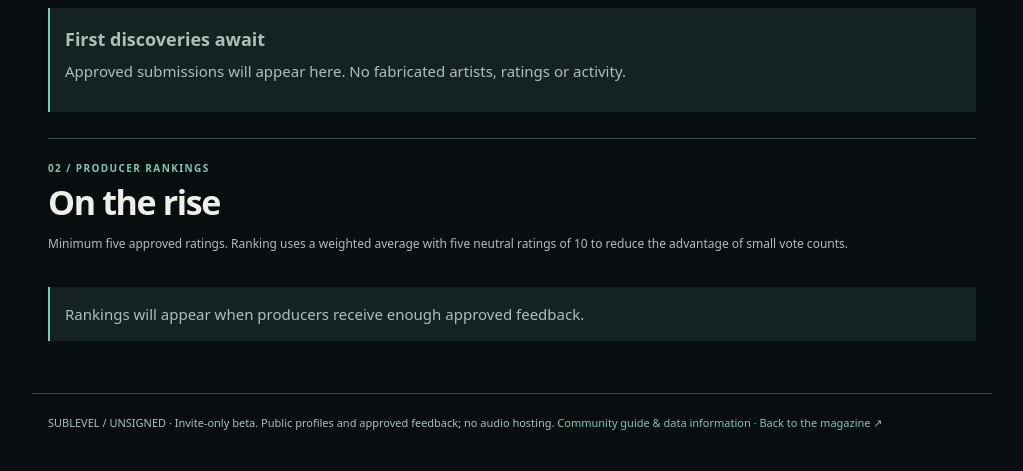
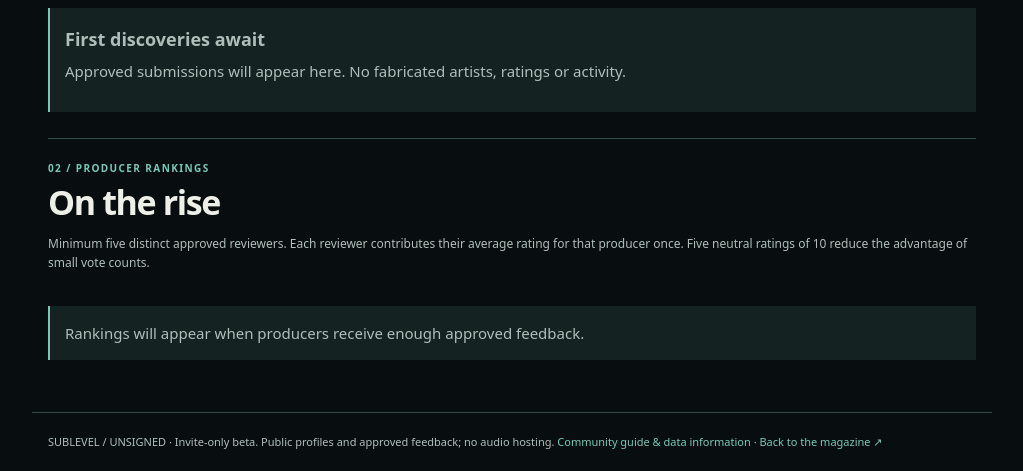
Before and after one commit to brunuk360-pixel/bassline-lab-daily, a Flask app: page / in a window 1280 px wide. Shown: the part 724-1195 px from the top of the page, without its empty margins (128-1151 px from the left). Before the commit the page ends 1154 px from the top, so only its background shows below. Run offline with Flask 3, Linux system fonts and the light colour scheme; data that the repository does not hold is empty; parts of the project's set-up code (start-up, migrations or seed data) failed here and were passed over; some libraries are stand-ins or nearby versions.

Commit message:
Explain distinct-reviewer ranking and eligibility

```diff
--- a/sublevel/unsigned/templates/page.html
+++ b/sublevel/unsigned/templates/page.html
@@ -9,12 +9,12 @@
 <form method="get" class="filter"><label for="genre">Genre</label><select name="genre" id="genre"><option value="">All genres</option>{% for item in genres %}<option {{ 'selected' if genre==item }}>{{ item }}</option>{% endfor %}</select><button>Filter</button></form>
 {% for t in tracks %}<article class="track"><div><span class="kicker">{{ t.genre }}</span><h3><a href="{{ url_for('track',track_id=t.id) }}">{{ t.title }}</a></h3><a class="muted" href="{{ url_for('profile',handle=t.handle) }}">@{{ t.handle }}</a><p>{{ t.note|truncate(160) }}</p></div><div class="track-right"><strong>{{ t.rating if t.rating is not none else '—' }}<small> / 19</small></strong><span>{{ t.votes }} approved ratings</span><a href="{{ url_for('track',track_id=t.id) }}">Review →</a></div></article>
 {% else %}<div class="empty"><h3>First discoveries await</h3><p>Approved submissions will appear here. No fabricated artists, ratings or activity.</p></div>{% endfor %}
-<div class="department"><span>02 / PRODUCER RANKINGS</span><h2>On the rise</h2><p>Minimum five approved ratings. Ranking uses a weighted average with five neutral ratings of 10 to reduce the advantage of small vote counts.</p></div>
-{% for p in chart %}<article class="ranking"><span>{{ '%02d'|format(loop.index) }}</span><a href="{{ url_for('profile',handle=p.handle) }}">@{{ p.handle }}</a><strong>{{ p.score }} / 19</strong><small>{{ p.votes }} ratings</small></article>{% else %}<p class="empty">Rankings will appear when producers receive enough approved feedback.</p>{% endfor %}
+<div class="department"><span>02 / PRODUCER RANKINGS</span><h2>On the rise</h2><p>Minimum five distinct approved reviewers. Each reviewer contributes their average rating for that producer once. Five neutral ratings of 10 reduce the advantage of small vote counts.</p></div>
+{% for p in chart %}<article class="ranking"><span>{{ '%02d'|format(loop.index) }}</span><a href="{{ url_for('profile',handle=p.handle) }}">@{{ p.handle }}</a><strong>{{ p.score }} / 19</strong><small>{{ p.votes }} reviewers</small></article>{% else %}<p class="empty">Rankings will appear when producers receive enough approved feedback.</p>{% endfor %}
 {% elif view=='guide' %}
 <section class="guide"><p class="kicker">UNSIGNED / BETA INFORMATION</p><h1>Community guide</h1><p class="lead">An invite-only place for independent producers to share music and receive useful feedback.</p>
 <div class="department"><h2>Sharing music</h2></div><p>Share only recordings you own or have permission to share. Link to a supported music service; audio files are not uploaded to SUBLEVEL. Submissions and reviews enter moderation before appearing publicly.</p>
-<div class="department"><h2>Feedback and rankings</h2></div><p>Discuss arrangement, sound design, mix, rhythm and other aspects of the recording. Do not harass people, share private information, solicit votes, or use multiple accounts to manipulate rankings. Each member can rate a recording once, from 1 to 19. Self-ratings are excluded. Rankings require at least five approved ratings and use a weighted average.</p>
+<div class="department"><h2>Feedback and rankings</h2></div><p>Discuss arrangement, sound design, mix, rhythm and other aspects of the recording. Do not harass people, share private information, solicit votes, or use multiple accounts to manipulate rankings. Each member can rate a recording once, from 1 to 19. Self-ratings are excluded. Rankings require at least five distinct approved reviewers. Each reviewer's average for a producer is counted once, with a neutral weighted prior.</p>
 <div class="department"><h2>Your information</h2></div><p>Your handle and bio are public. Approved recordings and reviews are visible to visitors. Pending recordings are visible to their owner and moderators. Choose a pseudonym and avoid adding personal information to your profile or feedback. Passwords are stored as salted hashes; session cookies keep you signed in. Security rate-limit counters help prevent abuse.</p><p>Third-party players load when requested and are subject to the music provider's own data and playback practices. Opening an external link leaves SUBLEVEL.</p>
 <div class="department"><h2>Your controls</h2></div><p>Withdraw your recordings from public discovery using your producer profile, or remove your own review from a recording's page. In Account settings, you can change your password, download your own account data, or delete your community account and associated tracks, feedback and reports. External recordings remain on their original services. Sign in to report a submission for moderation.</p>
 <div class="department"><h2>Beta limitations</h2></div><p>This is a limited pilot, not a production service. Recovery requires a previously saved one-time code; there is no email reset. Its free database has a limited lifetime; long-term retention and backup arrangements are not guaranteed. Keep copies of anything important. This guide describes the current pilot and is not a complete privacy notice or legal agreement.</p><div class="actions"><a class="primary" href="{{ url_for('home') }}">Explore Unsigned →</a>{% if not g.user %}<a href="{{ url_for('join_page') }}">Join beta</a>{% endif %}</div></section>
```
